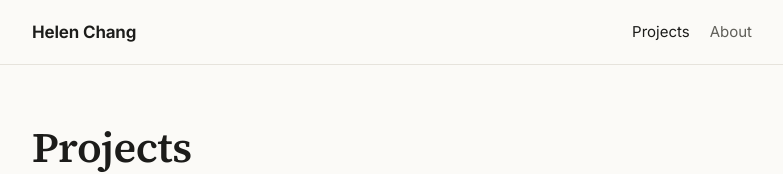
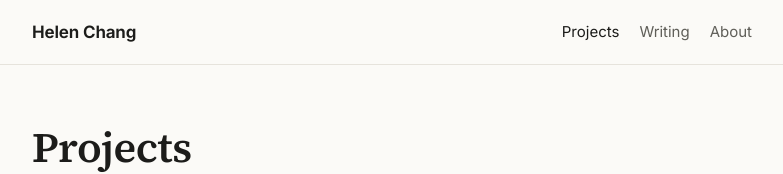
Before and after one commit to helenchang68/helenchang68.github.io, a plain HTML site: page projects/index.html in a window 1280 px wide. Shown: the top 174 px of the page, without its empty margins (248-1031 px from the left). Drawn offline with Linux system fonts and the light colour scheme.

Commit message:
Add Writing back to nav on project pages

```diff
--- a/projects/index.html
+++ b/projects/index.html
@@ -15,6 +15,7 @@
       <a class="brand" href="../">Helen Chang</a>
       <nav class="nav">
         <a href="./" aria-current="page">Projects</a>
+        <a href="../writing/">Writing</a>
         <a href="../about.html">About</a>
       </nav>
     </div>
```
Also changed, not shown: projects/speakup.html (+1 -0 lines).
